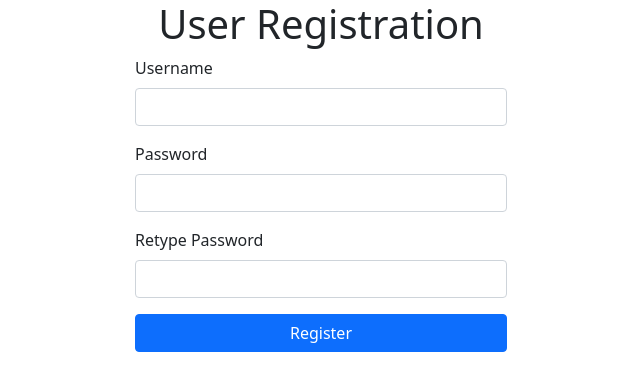
After one commit to 6510615195/cn331-as2, a Django app: page /users/register/ in a window 1280 px wide. The commit adds this page. Shown: the top 391 px of the page, without its empty margins (319-959 px from the left). Run offline with Django 5.2, Linux system fonts and the light colour scheme.

Commit message:
Third update

```diff
--- a/cn331pro/cn331proj/quota/templates/base.html
+++ b/cn331pro/cn331proj/quota/templates/base.html
@@ -24,14 +24,13 @@
           </li>
         </ul>
 
-        <!-- Right-aligned content -->
         <ul class="navbar-nav ms-auto">
           {% if request.user.is_authenticated %}
             <li class="nav-item">
               <span class="nav-link">User : {{ request.user.username }}</span>
             </li>
             <li class="nav-item">
-              <a class="nav-link" href="/users/login_user">Logout</a> <!-- Assumes you have a logout URL set up -->
+              <a class="nav-link" href="/users/login_user">Logout</a>
             </li>
           {% else %}
             <li class="nav-item">
--- /dev/null
+++ b/cn331pro/cn331proj/users/templates/register.html
@@ -0,0 +1,39 @@
+<!DOCTYPE html>
+<html lang="en">
+<head>
+    <meta charset="UTF-8">
+    <meta name="viewport" content="width=device-width, initial-scale=1.0">
+    <link href="https://cdn.jsdelivr.net/npm/bootstrap@5.0.2/dist/css/bootstrap.min.css" rel="stylesheet">
+    <title>User Registration</title>
+</head>
+<body>
+    <h1 class="text-center">User Registration</h1>
+
+    <div class="container d-flex justify-content-center">
+        <div class="col-md-4">
+            {% if messages %}
+                {% for message in messages %}
+                <div class="alert alert-danger">{{ message }}</div>
+                {% endfor %}
+            {% endif %}
+
+            <form method="POST" action="">
+                {% csrf_token %}
+                <div class="mb-3">
+                  <label for="Username" class="form-label">Username</label>
+                  <input type="text" class="form-control" name="username">
+                </div>
+                <div class="mb-3">
+                  <label for="Password" class="form-label">Password</label>
+                  <input type="password" class="form-control" name="password1">
+                </div>
+                <div class="mb-3">
+                  <label for="Password2" class="form-label">Retype Password</label>
+                  <input type="password" class="form-control" name="password2">
+                </div>
+                <input type="submit" value="Register" class="btn btn-primary w-100">
+            </form>
+        </div>
+    </div>
+</body>
+</html>
--- a/cn331pro/cn331proj/users/urls.py
+++ b/cn331pro/cn331proj/users/urls.py
@@ -3,4 +3,5 @@ from . import views
 
 urlpatterns = [
     path('login_user', views.login_user,name='login'),
+    path('register/', views.register, name='register'),
 ]
--- a/cn331pro/cn331proj/users/views.py
+++ b/cn331pro/cn331proj/users/views.py
@@ -1,6 +1,7 @@
 from django.shortcuts import render, redirect
 from django.contrib.auth import authenticate, login , logout
 from django.contrib import messages
+from django.contrib.auth.models import User
 
 # Create your views here.
 
@@ -22,11 +23,23 @@ def get_username(request):
     username = request.POST["username"]
     return username
 
+def register(request):
+    if request.method == 'POST':
+        username = request.POST['username']
+        password1 = request.POST['password1']
+        password2 = request.POST['password2']
 
-# def goSubject(request):
-#     return redirect("subject_list.html")
+        if password1 != password2:
+            messages.error(request, "Passwords do not match!")
+            return redirect('register')
 
-# def userCheck(request):
-#     users = User.objects.all()
-#     user = User.objects.get(id=1)  # เปลี่ยน 1 เป็น ID ที่ต้องการ
-#     user = User.objects.get(username='username_here')
+        if User.objects.filter(username=username).exists():
+            messages.error(request, "Username already exists!")
+            return redirect('register')
+
+        user = User.objects.create_user(username=username, password=password1)
+        user.save()
+        messages.success(request, "Registration successful! You can now login.")
+        return redirect('/users/login_user')
+
+    return render(request, 'register.html')
```
Also changed, not shown: cn331pro/cn331proj/quota/templates/index.html (+2 -7 lines), cn331pro/cn331proj/quota/urls.py (+3 -4 lines), cn331pro/cn331proj/users/templates/login.html (+5 -2 lines), cn331pro/cn331proj/db.sqlite3, cn331pro/cn331proj/quota/views.py (line endings or trailing spaces).
